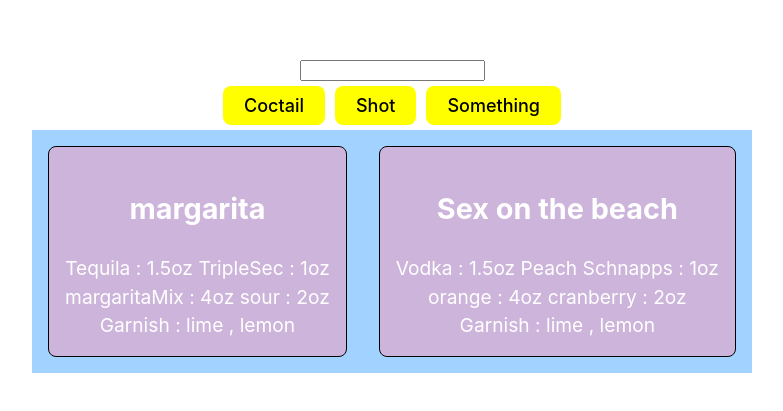
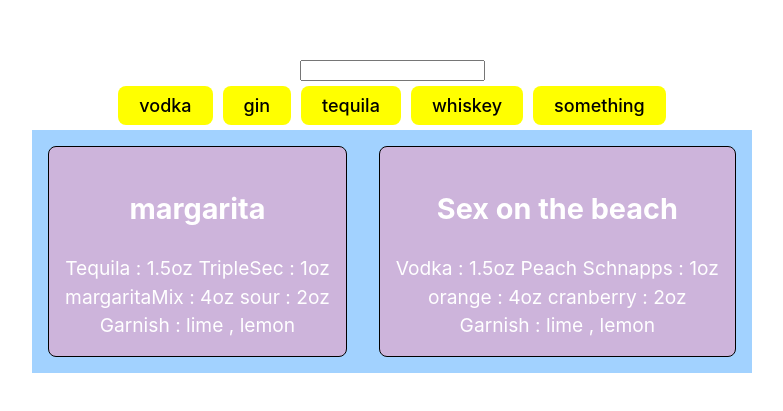
Before and after one commit to NNahkan/shotLand, a React (Vite) app: page / in a window 1280 px wide. Shown: the part 185-596 px from the top of the page, without its empty margins (248-1031 px from the left). Built offline with nearby package versions, Linux system fonts and the light colour scheme; data requests are answered from the project's data file.

Commit message:
little change before forget about button

```diff
--- a/src/Components/SearchAndFilter.tsx
+++ b/src/Components/SearchAndFilter.tsx
@@ -5,14 +5,16 @@ interface SearchProps {
 	setSearchWord: React.Dispatch<React.SetStateAction<string>>
 }
 
+const data = ["vodka", "gin", "tequila", "whiskey", "something"]
+
 const SearchAndFilter: React.FC<SearchProps> = ({ searchWord, setSearchWord }) => {
 	return (
 		<div>
 			<input value={searchWord} onChange={(e) => setSearchWord(e.target.value)} type="text" />
 			<br />
-			<button onClick={(e: React.MouseEvent<HTMLButtonElement, MouseEvent>) => console.log(e.target.innerText)} className='quick-btn'>Coctail</button>
-			<button onClick={(e) => console.log(e.target)} className='quick-btn'>Shot</button>
-			<button onClick={(e) => console.log(e.target)} className='quick-btn'>Something</button>
+			{data.map((item) =>
+				<button className='quick-btn' onClick={() => setSearchWord(item)}>{item}</button>
+			)}
 		</div>
 	)
 }
```
